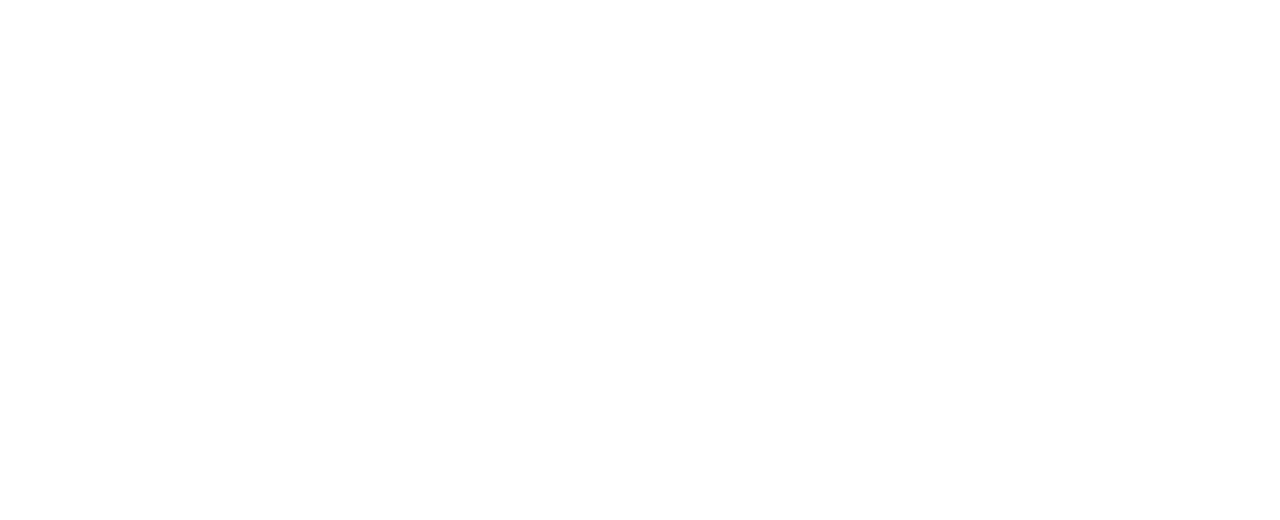
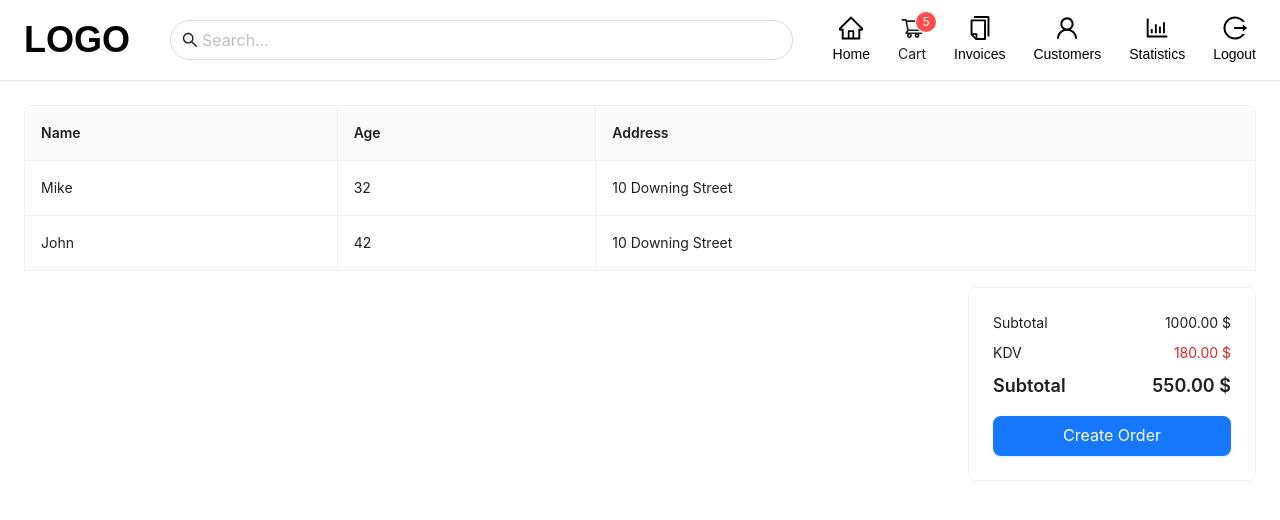
Before and after one commit to cagkancaglar/mern-pos-app-client, a React (Create React App) app: page /cart in a window 1280 px wide. Before the commit this address had no page. Shown: the top 520 px of the page. Built offline with nearby package versions, Linux system fonts and the light colour scheme; the HTML template or start-up script is replaced by a standard one.

Commit message:
cart-page

```diff
--- a/src/App.jsx
+++ b/src/App.jsx
@@ -1,11 +1,13 @@
 import { BrowserRouter, Routes, Route } from "react-router-dom";
 import HomePage from "./pages/HomePage";
+import CartPage from "./pages/CartPage";
 
 function App() {
   return (
     <BrowserRouter>
       <Routes>
         <Route path="/" index element={<HomePage />} />
+        <Route path="/cart" element={<CartPage />} />
       </Routes>
     </BrowserRouter>
   );
--- /dev/null
+++ b/src/pages/CartPage.jsx
@@ -0,0 +1,65 @@
+import { Table, Card, Button } from "antd";
+import Header from "../components/Header";
+
+const CartPage = () => {
+  const dataSource = [
+    {
+      key: "1",
+      name: "Mike",
+      age: 32,
+      address: "10 Downing Street",
+    },
+    {
+      key: "2",
+      name: "John",
+      age: 42,
+      address: "10 Downing Street",
+    },
+  ];
+
+  const columns = [
+    {
+      title: "Name",
+      dataIndex: "name",
+      key: "name",
+    },
+    {
+      title: "Age",
+      dataIndex: "age",
+      key: "age",
+    },
+    {
+      title: "Address",
+      dataIndex: "address",
+      key: "address",
+    },
+  ];
+
+  return (
+    <div>
+      <Header />
+      <div className="px-6">
+        <Table dataSource={dataSource} columns={columns} bordered pagination={false}/>
+        <div className="flex justify-end mt-4">
+          <Card className="w-72">
+            <div className="flex justify-between">
+              <span className="capitalize">subtotal</span>
+              <span>1000.00 $</span>
+            </div>
+            <div className="flex justify-between my-2">
+              <span className="uppercase">kdv</span>
+              <span className="text-red-600">180.00 $</span>
+            </div>
+            <div className="flex justify-between">
+              <span className="capitalize font-semibold text-lg">subtotal</span>
+              <span className="font-semibold text-lg">550.00 $</span>
+            </div>
+            <Button type="primary" className="mt-4 w-full" size="large">Create Order</Button>
+          </Card>
+        </div>
+      </div>
+    </div>
+  );
+};
+
+export default CartPage;
```
